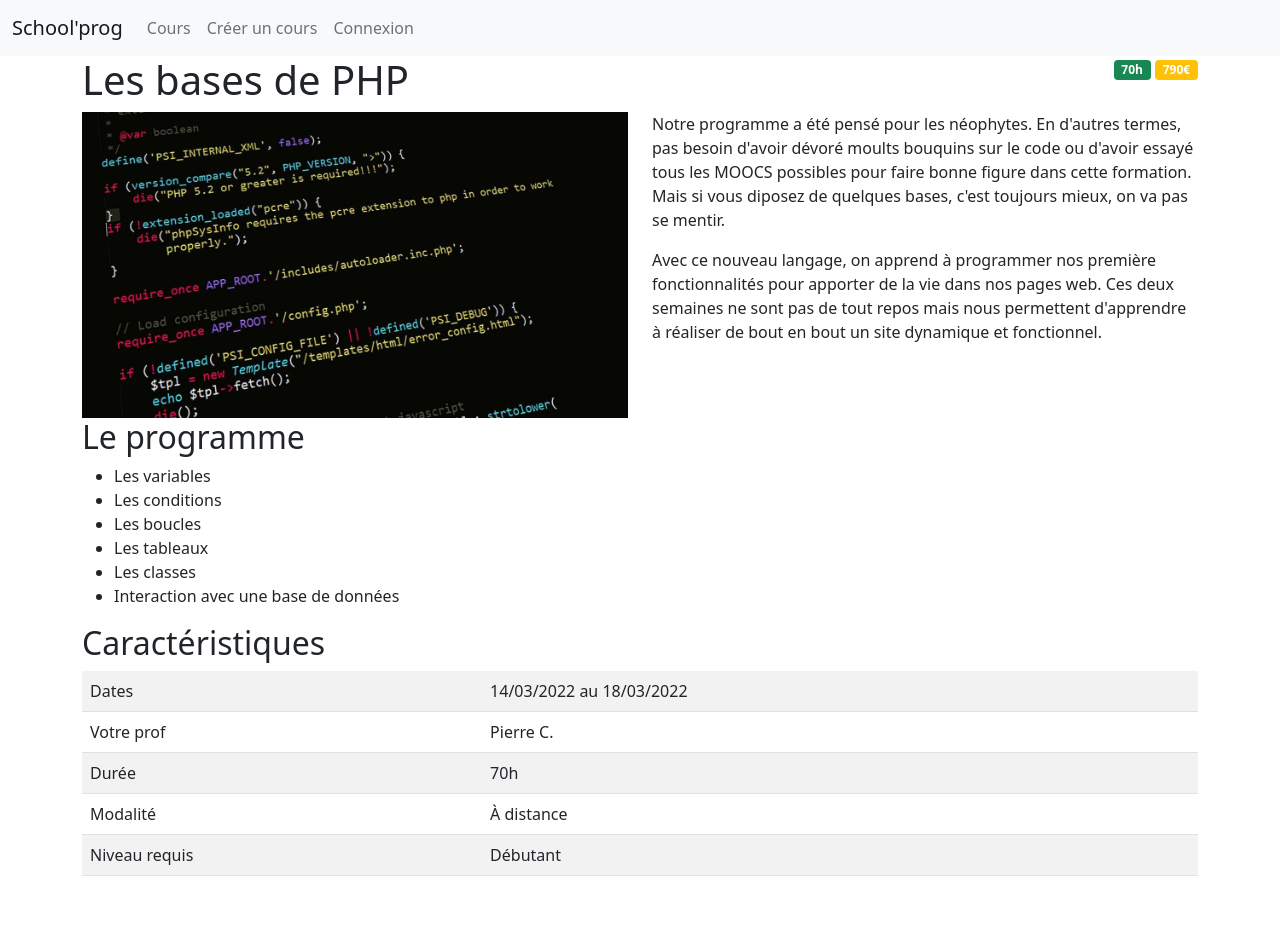
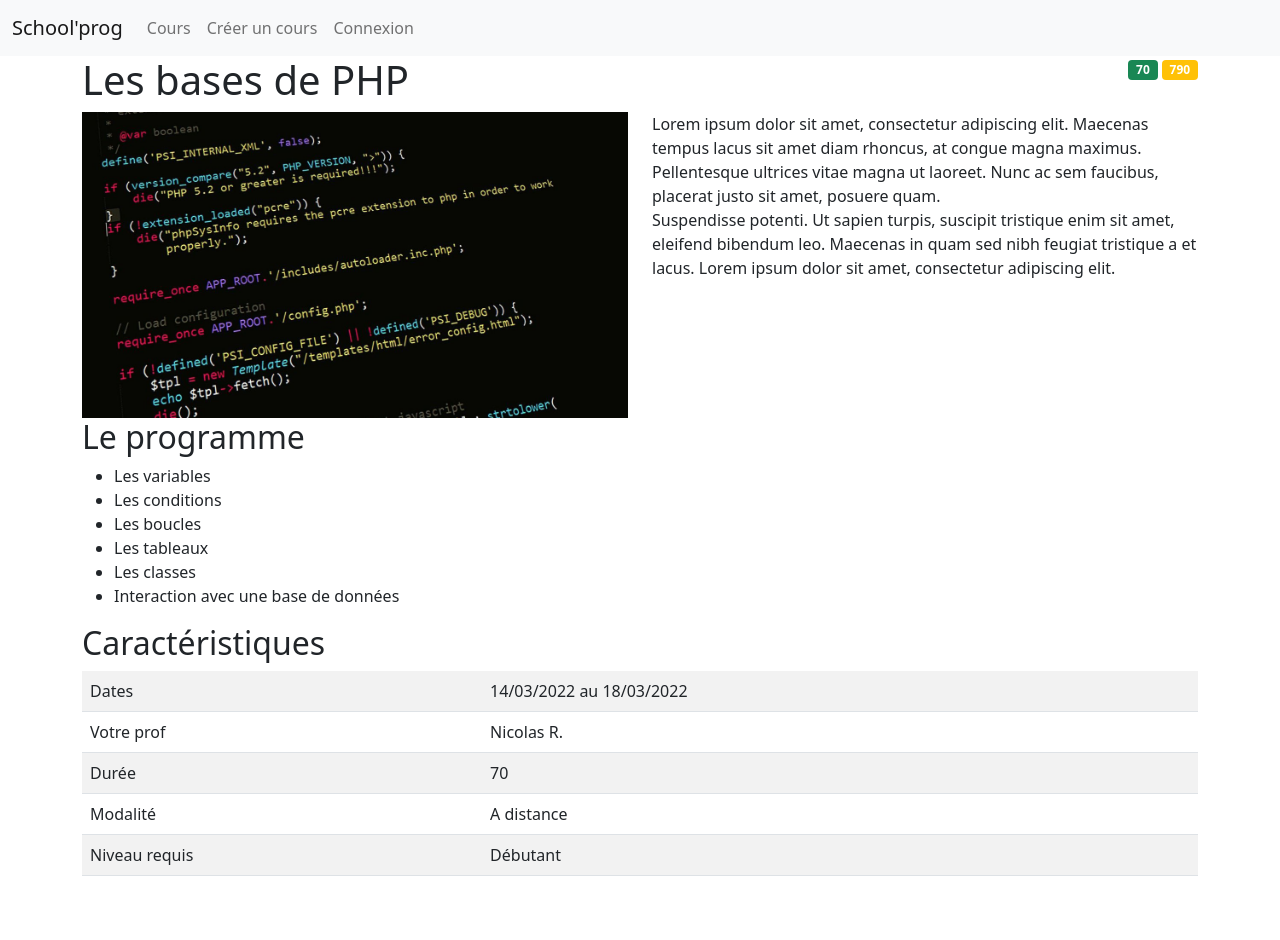
Before and after one commit to COLLIDORLionel/School-prog, a PHP site: page /cours.php?id=1 in a window 1280 px wide. Run offline with PHP 8.4, Linux system fonts and the light colour scheme.

Commit message:
Séparation des données dans fichier dédié, ajout fonction récupération et transmission donnée a la vue, modification des vue, ajout page 404

```diff
--- a/cours.php
+++ b/cours.php
@@ -1,3 +1,19 @@
+<?php
+// inclusion du fichier avec les données
+include('inc/data.php');
+
+// inclusion du fichier qui contiendra nos fonctions
+include('inc/fonctions.php');
+
+// récupération de l'id du cours
+// $_GET est un tableau associatif qui est automatiquement créer par PHP
+// Ce tableau contient les valeurs des paramètres transmis dans l'url (query string)
+$id = $_GET['id'] ?? null;
+
+// recherche le cours par son id
+$course = getCourseOrRedirect($id, $courses);
+?>
+
 <!DOCTYPE html>
 <html lang="fr">
 
@@ -17,20 +33,19 @@
 
         <div class="row">
             <div class="col">
-                <h1>Les bases de PHP</h1>
+                <h1><?= $course->title ?></h1>
             </div>
             <div class="col text-end">
-                <span class="badge bg-success">70h</span>
-                <span class="badge bg-warning">790€</span>
+                <span class="badge bg-success"><?= $course->numberOfHours?></span>
+                <span class="badge bg-warning"><?= $course->price?></span>
             </div>
         </div>
         <div class="row">
             <div class="col-12 col-md-6">
-                <img src="img/cours-php.jpg" class="float-start img-fluid" alt="...">
+                <img src="img/<?= $course->image?>" class="float-start img-fluid" alt="image descriptif du cours <?= $course->title ?>">
             </div>
             <div class="col-12 col-md-6">
-                <p>Notre programme a été pensé pour les néophytes. En d'autres termes, pas besoin d'avoir dévoré moults bouquins sur le code ou d'avoir essayé tous les MOOCS possibles pour faire bonne figure dans cette formation. Mais si vous diposez de quelques bases, c'est toujours mieux, on va pas se mentir.</p>
-                <p>Avec ce nouveau langage, on apprend à programmer nos première fonctionnalités pour apporter de la vie dans nos pages web. Ces deux semaines ne sont pas de tout repos mais nous permettent d'apprendre à réaliser de bout en bout un site dynamique et fonctionnel.</p>
+                <?= nl2br($course->description); ?>
             </div>
         </div>
 
@@ -38,12 +53,9 @@
             <div class="col">
                 <h2>Le programme</h2>
                 <ul>
-                    <li>Les variables</li>
-                    <li>Les conditions</li>
-                    <li>Les boucles</li>
-                    <li>Les tableaux</li>
-                    <li>Les classes</li>
-                    <li>Interaction avec une base de données</li>
+                    <?php foreach ($course->programContent as $notion) : ?>
+                        <li><?= $notion ?></li>
+                    <?php endforeach; ?>
                 </ul>
             </div>
         </div>
@@ -54,23 +66,23 @@
                 <table class="table table-striped">
                     <tr>
                         <td>Dates</td>
-                        <td>14/03/2022 au 18/03/2022</td>
+                        <td><?= $course->classDate ?></td>
                     </tr>
                     <tr>
                         <td>Votre prof</td>
-                        <td>Pierre C.</td>
+                        <td><?= $course->professor ?></td>
                     </tr>
                     <tr>
                         <td>Durée</td>
-                        <td>70h</td>
+                        <td><?= $course->numberOfHours ?></td>
                     </tr>
                     <tr>
                         <td>Modalité</td>
-                        <td>À distance</td>
+                        <td><?= $course->modality ?></td>
                     </tr>
                     <tr>
                         <td>Niveau requis</td>
-                        <td>Débutant</td>
+                        <td><?= $course->requiredLevel ?></td>
                     </tr>
                 </table>
             </div>
--- /dev/null
+++ b/inc/data.php
@@ -0,0 +1,108 @@
+<?php
+
+// import des classes
+require_once('classes/course.php');
+
+/* instanciation de la classe Course pour obtenir un nouvel objet
+qui sera stocké dans la variable $coursPhp */
+$coursPhp = new Course();
+$coursPhp->setTitle('Les bases de PHP');
+$coursPhp->image = 'cours-php.jpg';
+$coursPhp->shortDescription = 'Adapté aux débutants';
+$coursPhp->description = 'Lorem ipsum dolor sit amet, consectetur adipiscing elit. Maecenas tempus lacus sit amet diam rhoncus, at congue magna maximus. Pellentesque ultrices vitae magna ut laoreet. Nunc ac sem faucibus, placerat justo sit amet, posuere quam.
+Suspendisse potenti. Ut sapien turpis, suscipit tristique enim sit amet, eleifend bibendum leo. Maecenas in quam sed nibh feugiat tristique a et lacus. Lorem ipsum dolor sit amet, consectetur adipiscing elit.';
+$coursPhp->programContent = [
+    'Les variables',
+    'Les conditions',
+    'Les boucles',
+    'Les tableaux',
+    'Les classes',
+    'Interaction avec une base de données'
+];
+$coursPhp->numberOfHours = 70;
+$coursPhp->price = 790;
+$coursPhp->classDate = '14/03/2022 au 18/03/2022';
+$coursPhp->professor = 'Nicolas R.';
+$coursPhp->modality = 'A distance';
+$coursPhp->requiredLevel = 'Débutant';
+
+/* instanciation de la classe Course pour obtenir un nouvel objet
+    qui sera stocké dans la variable $coursGDP */
+$coursGDP = new Course();
+$coursGDP->title = 'Gestion de projet';
+$coursGDP->image = 'cours-gdp.jpg';
+$coursGDP->shortDescription = 'Piloter des projets au quotidien';
+$coursGDP->description = 'Lorem ipsum dolor sit amet, consectetur adipiscing elit. Maecenas tempus lacus sit amet diam rhoncus, at congue magna maximus. Pellentesque ultrices vitae magna ut laoreet. Nunc ac sem faucibus, placerat justo sit amet, posuere quam.
+Suspendisse potenti. Ut sapien turpis, suscipit tristique enim sit amet, eleifend bibendum leo. Maecenas in quam sed nibh feugiat tristique a et lacus. Lorem ipsum dolor sit amet, consectetur adipiscing elit.';
+$coursGDP->programContent = [
+    'Cahier des charges',
+    'Les méthodes des gestions de projets',
+    'Les intervenants',
+    'La communication'
+];
+$coursGDP->numberOfHours = 35;
+$coursGDP->price = 490;
+$coursGDP->classDate = 'sept 2022';
+$coursGDP->professor = 'Nicolas R.';
+$coursGDP->modality = 'A distance';
+$coursGDP->requiredLevel = 'Intermédiaire';
+
+/* instanciation de la classe Course pour obtenir un nouvel objet
+    qui sera stocké dans la variable $coursSEO */
+$coursSEO = new Course(
+    'SEO',
+    'cours-seo.jpg',
+    'Lorem ipsum dolor sit amet.',
+    'Lorem ipsum dolor sit amet, consectetur adipiscing elit. Maecenas tempus lacus sit amet diam rhoncus, at congue magna maximus. Pellentesque ultrices vitae magna ut laoreet. Nunc ac sem faucibus, placerat justo sit amet, posuere quam.
+    Suspendisse potenti. Ut sapien turpis, suscipit tristique enim sit amet, eleifend bibendum leo. Maecenas in quam sed nibh feugiat tristique a et lacus. Lorem ipsum dolor sit amet, consectetur adipiscing elit.',
+    [],
+    35,
+    490,
+    'juin 2023',
+    'Pierre C.',
+    'Présentiel',
+    'Débutant'
+);
+
+/* instanciation de la classe Course pour obtenir un nouvel objet
+    qui sera stocké dans la variable $coursCM */
+$coursCM = new Course(
+    'Community manager',
+    'cours-community-manager.jpg',
+    'Lorem ipsum dolor sit amet.',
+    'Lorem ipsum dolor sit amet, consectetur adipiscing elit. Maecenas tempus lacus sit amet diam rhoncus, at congue magna maximus. Pellentesque ultrices vitae magna ut laoreet. Nunc ac sem faucibus, placerat justo sit amet, posuere quam.
+    Suspendisse potenti. Ut sapien turpis, suscipit tristique enim sit amet, eleifend bibendum leo. Maecenas in quam sed nibh feugiat tristique a et lacus. Lorem ipsum dolor sit amet, consectetur adipiscing elit.',
+    [],
+    60,
+    800,
+    'dec. 2022',
+    'Pierre C.',
+    'Présentiel',
+    'Débutant'
+);
+
+/* instanciation de la classe Course pour obtenir un nouvel objet
+    qui sera stocké dans la variable $coursAdminSys */
+$coursAdminSys = new Course(
+    'Administrateur système',
+    'cours-admin-systeme.jpg',
+    'Lorem ipsum dolor sit amet.',
+    'Lorem ipsum dolor sit amet, consectetur adipiscing elit. Maecenas tempus lacus sit amet diam rhoncus, at congue magna maximus. Pellentesque ultrices vitae magna ut laoreet. Nunc ac sem faucibus, placerat justo sit amet, posuere quam.
+    Suspendisse potenti. Ut sapien turpis, suscipit tristique enim sit amet, eleifend bibendum leo. Maecenas in quam sed nibh feugiat tristique a et lacus. Lorem ipsum dolor sit amet, consectetur adipiscing elit.',
+    [],
+    120,
+    2900,
+    'nov. 2022',
+    'Nicolas R.',
+    'A distance et présentiel',
+    'Intermédiaire'
+);
+
+// liste des cours
+$courses = [
+    1 => $coursPhp,
+    2 => $coursGDP,
+    3 => $coursSEO,
+    4 => $coursCM,
+    5 => $coursAdminSys
+];
--- /dev/null
+++ b/inc/fonctions.php
@@ -0,0 +1,28 @@
+<?php
+
+function getCourseOrRedirect($id, $courses) {
+    // recherche du cours en fonction de son id (index de notre tableau)
+    $course = $courses[$id] ?? null;
+
+    /*
+        `??` est l'opérateur **Null coalescent**
+        ([documentation](https://www.php.net/manual/fr/migration70.new-features.php#migration70.new-features.null-coalesce-op))
+        équivalent à, en ternaire :
+        $id = isset($_GET['id']) ? $_GET['id'] : null;
+        et à :
+        if (isset($_GET['id'])) {
+            $id = $_GET['id'];
+        } else {
+            $id = null;
+        }
+    */
+
+    // si le cours n'existe pas, on redirige vers la page d'erreur 404
+    if (!$course) {
+        // envoi d'un header dans la réponse HTTP pour rediriger vers la page 404.php
+        header('Location: 404.php');
+        exit();
+    }
+
+    return $course;
+}
--- a/inc/menu.tpl.php
+++ b/inc/menu.tpl.php
@@ -8,7 +8,7 @@
             <div class="collapse navbar-collapse" id="navbarNav">
             <ul class="navbar-nav me-auto mb-2 mb-lg-0">
                 <li class="nav-item">
-                <a class="nav-link" href="cours.php">Cours</a>
+                <a class="nav-link" href="index.php">Cours</a>
                 </li>
                 <li class="nav-item">
                 <a class="nav-link" href="creer-cours.php">Créer un cours</a>
```
Also changed, not shown: 404.php (added, +27 -0 lines), index.php (+18 -48 lines).
